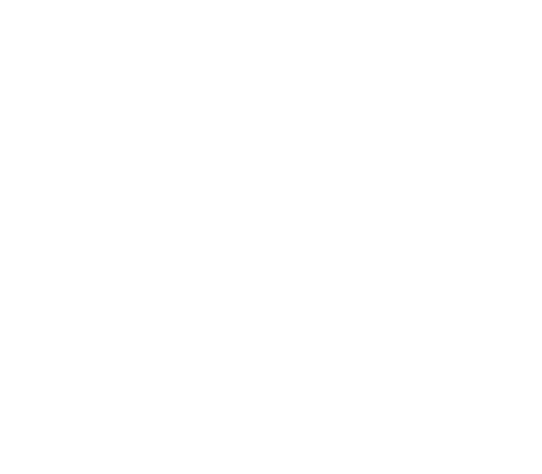
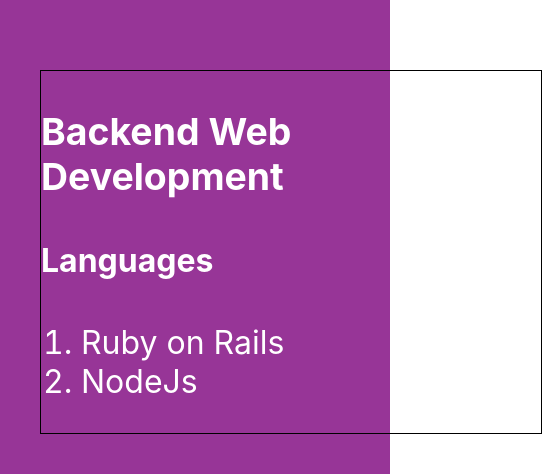
Before and after one commit to denisdelaki/landingpage, a React (Create React App) app: page / in a window 390 px wide. Shown: the part 1094-1568 px from the top of the page, 542 px wide, since content can reach past the window. Before the commit the page ends 1377 px from the top, so only its background shows below. Built offline with nearby package versions, Linux system fonts and the light colour scheme.

Commit message:
modified the dimensions of the services

```diff
--- a/src/App.css
+++ b/src/App.css
@@ -5,30 +5,83 @@
   position: relative;
   top:0;
 }
-#services{
-  display: grid;
-  grid-template-columns: 25% 25% 25% 25%;
-  margin-left: 5rem;
-  text-align: left;
-}
+
 @media (min-width: 1028px){
   #portfolio{
     height: 100%;
     width: 100%;
 
   }
+  #services{
+    display: grid;
+    grid-template-columns: 25% 25% 25% 25%;
+    margin: 1rem;
+    text-align: left;
+  }
+  .frontend{
+    border: 1px solid black;
+    margin: 1rem;
+
+  }
+  .backend{
+    border: 1px solid black;
+    margin: 1rem;
+
+  }
+  .design{
+    border: 1px solid black;
+    margin: 1rem;
+
+  }
+  .writing{
+    border: 1px solid black;
+    margin: 1rem;
+
+  }
 }
 @media (max-width: 1028px){
   #portfolio{
-    height: 100vh;
+    height: 100%;
     width: 100%;
+
+  }
+  #services{
+    display: grid;
+    grid-template-columns: 25% 25% ;
+
+    text-align: left;
+  }
+  .frontend{
+    border: 1px solid black;
+
+  }
+  .backend{
+    border: 1px solid black
+  }
+  .design{
+    border: 1px solid black
+  }
+  .writing{
+    border: 1px solid black
 
   }
 }
 @media (max-width: 600px){
   #portfolio{
-    height: 100vh;
+    height: 100%;
     width: 100%;
     font-size: 2rem;
   }
+  #services{
+    display: grid;
+    grid-template-columns: 25%;
+
+    text-align: left;
+  }
+  .frontend, .backend, .design, .writing{
+    border: 1px solid black;
+    width: 500px;
+    margin: 2.5rem;
+    }
+
 }
```
